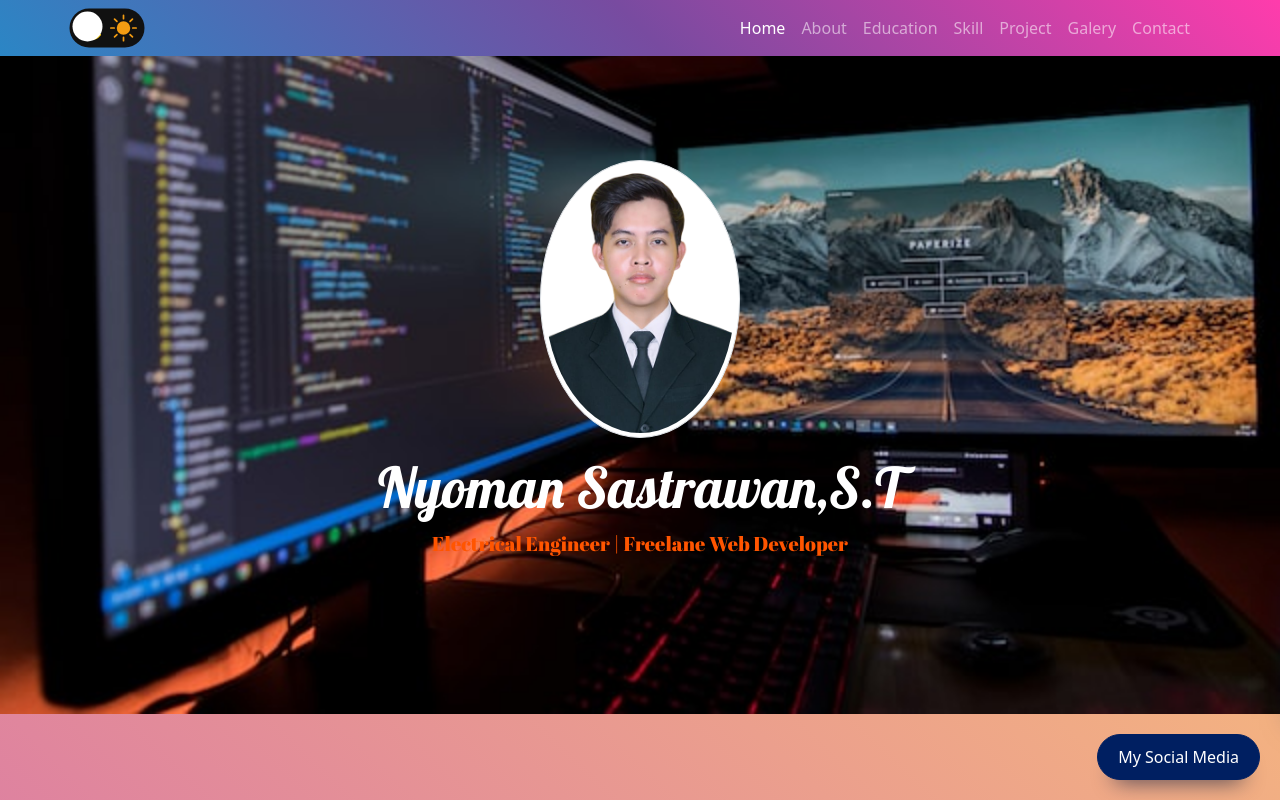
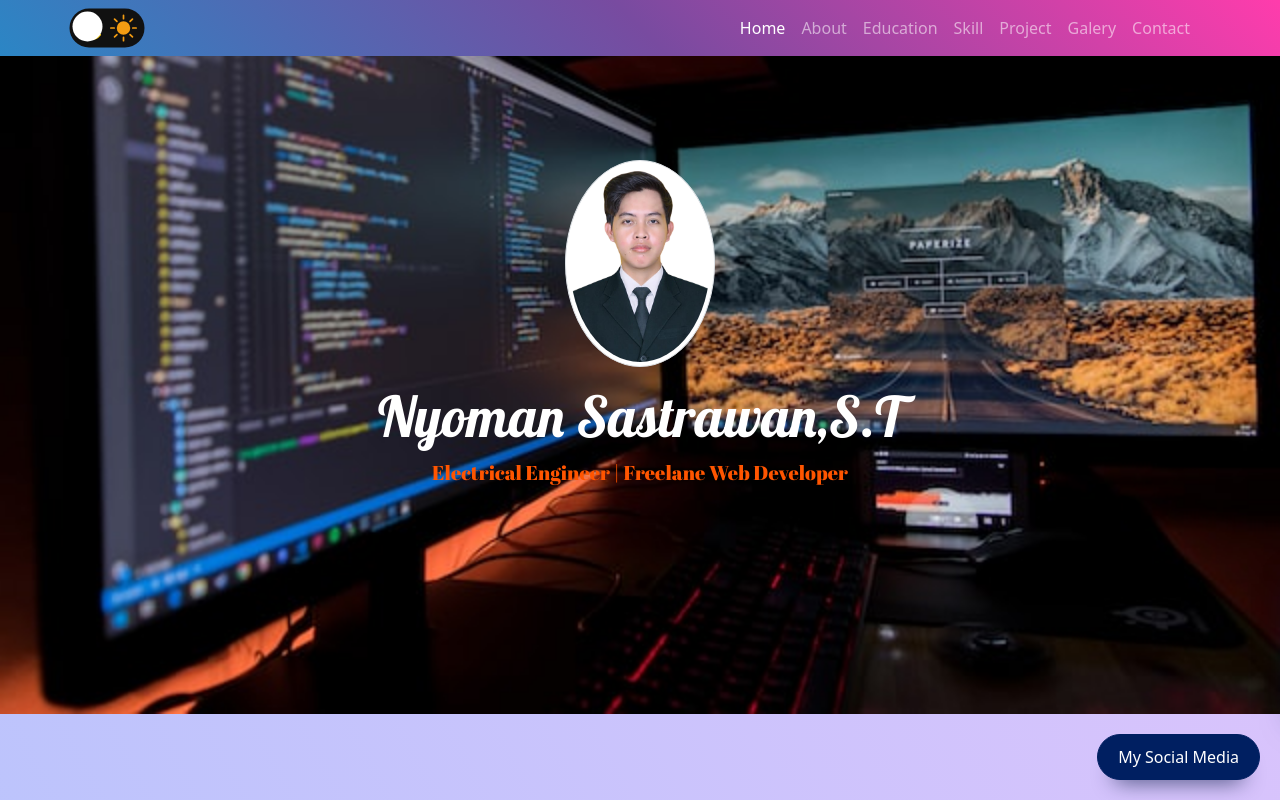
Before and after one commit to nyomsas99/portfolio_web, a plain HTML site: page index.html in a window 1280 px wide. Shown: the top 800 px of the page. Drawn offline with nearby package versions, Linux system fonts and the light colour scheme.

Commit message:
change image jumbotron

```diff
--- a/css/style.css
+++ b/css/style.css
@@ -1,12 +1,7 @@
 body {
   /* background-color: rgb(103, 56, 86); */
-  background-color: #4158d0;
-  background-image: linear-gradient(
-    43deg,
-    #4158d0 0%,
-    #c850c0 46%,
-    #ffcc70 100%
-  );
+  background-color: #8ec5fc;
+  background-image: linear-gradient(62deg, #8ec5fc 0%, #e0c3fc 100%);
   background-repeat: no-repeat;
   background-size: cover;
 }
--- a/index.html
+++ b/index.html
@@ -99,7 +99,7 @@
           <img
             src="img/WhatsApp_Image_2023-01-15_at_19.59.28-removebg-preview.png"
             alt=""
-            width="200"
+            width="150"
             height="200"
             class="rounded-circle img-thumbnail"
           />
@@ -415,7 +415,7 @@
         <h2 class="mb-5"><strong>My Galery</strong></h2>
         <div class="row">
           <div class="col-md-4" data-aos="fade-down" data-aos-duration="500" data-aos-delay="200">
-              <img src="img/gb1.jpg" class="card-img" height="25%">
+              <img src="img/gb1.jpg" class="card-img" height="200">
           </div>
           <div class="col-md-4" data-aos="fade-down" data-aos-duration="500" data-aos-delay="200">
               <img src="img/gb2.jpg" class="card-img-top" height="200">
```
